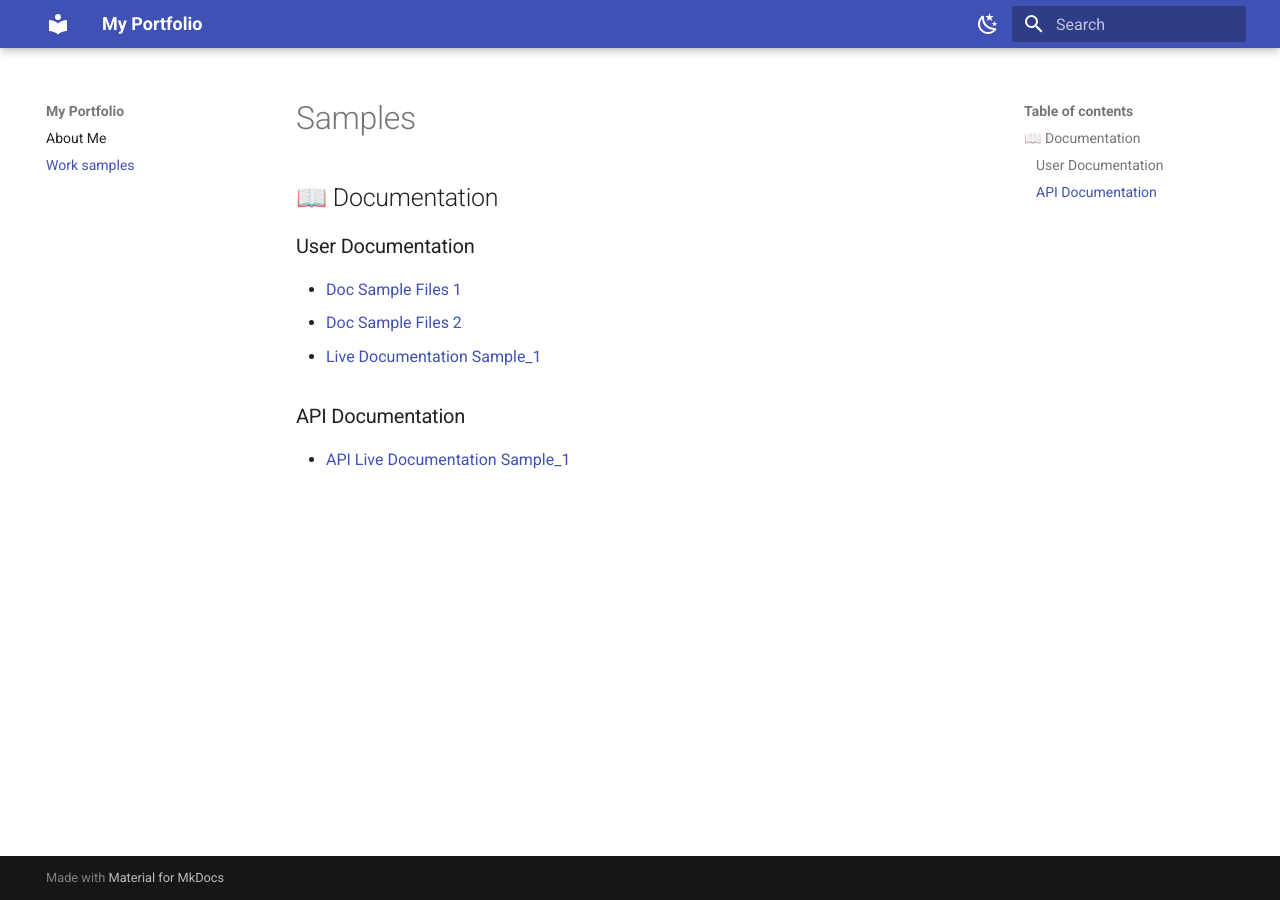
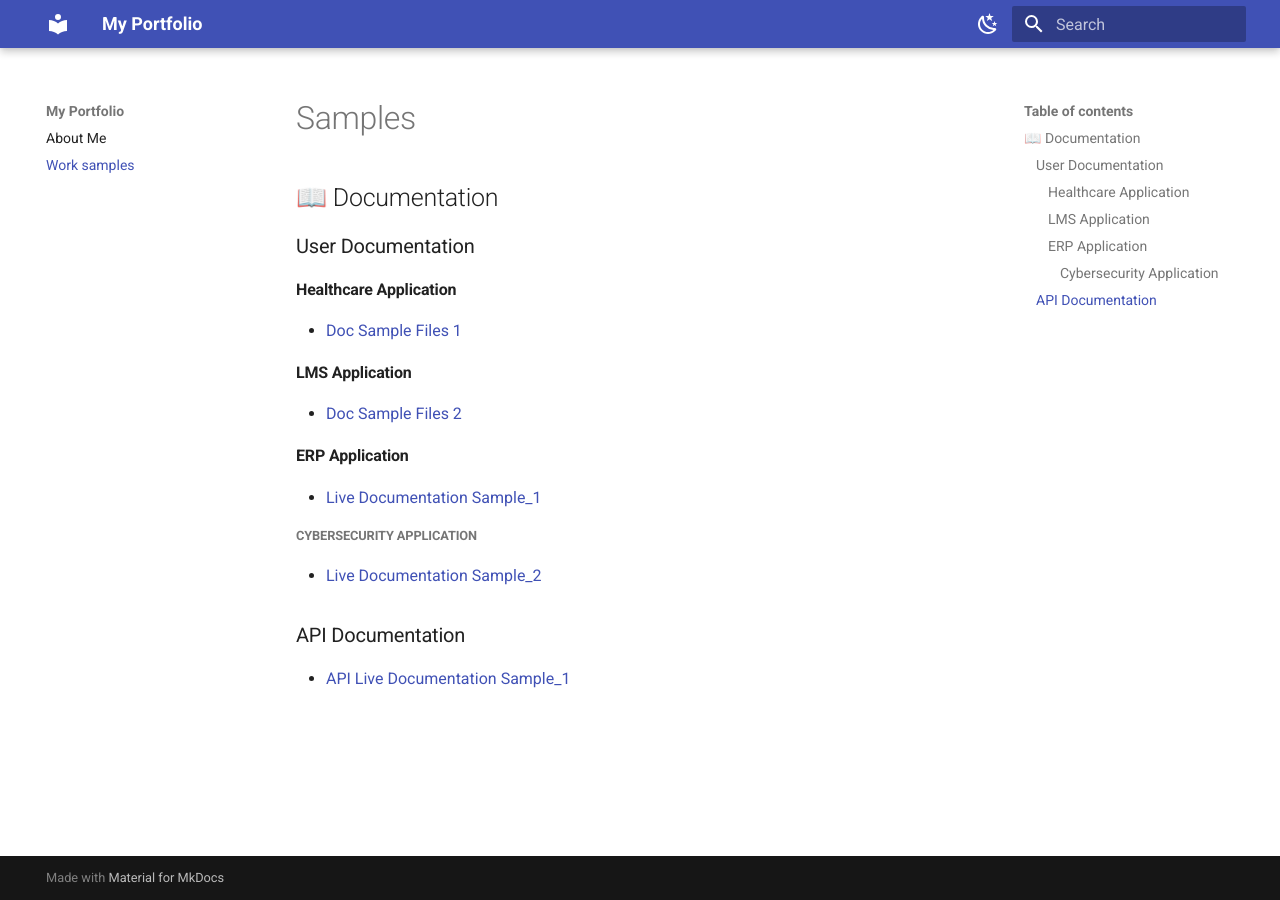
Before and after one commit to srucreative-br/worksamples, an MkDocs documentation site: the page built from docs/README.md, in a window 1280 px wide. Built offline with MkDocs 1.6.1 and Material for MkDocs 9.7.7, drawn with Linux system fonts in a browser that asks for light colours.

Commit message:
Update README.md

```diff
--- a/docs/README.md
+++ b/docs/README.md
@@ -3,9 +3,17 @@
 ## 📖 Documentation
 ### User Documentation
 
+#### Healthcare Application
 - [Doc Sample Files 1](docs/careis_carehome_admin.docx)
+
+#### LMS Application
 - [Doc Sample Files 2](docs/using_the_notepad_tool_in_the_test_driver.pdf)
+
+#### ERP Application
 - [Live Documentation Sample_1](https://docs.infor.com/se/12.3.02.x/en-us/secuhelp/default.html)
+
+##### Cybersecurity Application
+- [Live Documentation Sample_2](https://support.netenrich.com/hc/en-us/articles/29502168002077-Aug-2025)
 
 ### API Documentation
 
```
